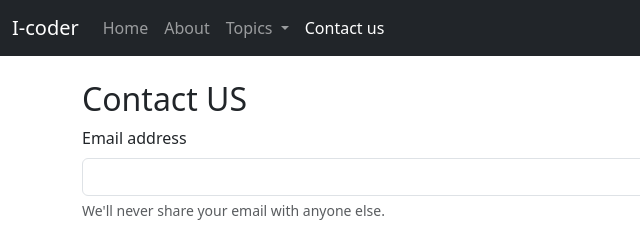
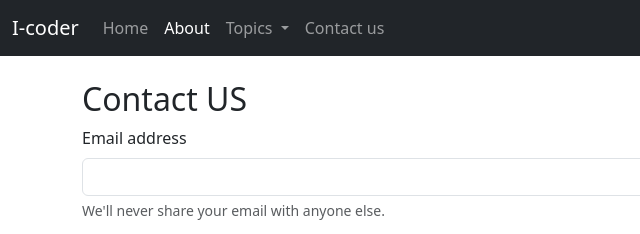
Before and after one commit to M-Zakariya/MyBSicoder, a plain HTML site: page Contact.html in a window 1280 px wide. Shown: the top 234 px of the page, 0-640 px from the left. Drawn offline with nearby package versions, Linux system fonts and the light colour scheme.

Commit message:
<ul class="navbar-nav me-auto mb-2 mb-lg-0">           <li class="nav-item ">             <a class="nav-link " aria-current="page" href="/MyBSicoder/index.html">Home</a>           </li>           <li class="nav-item ">             <a class="nav-link active" href="/MyBSicoder/About.html">About</a>           </li>           <li class="nav-item dropdown">             <a class="nav-link dropdown-toggle" href="#" role="button" data-bs-toggle="dropdown" aria-expanded="false">               Topics             </a>             <ul class="dropdown-menu">               <li><a class="dropdown-item" href="#">Technology</a></li>               <li><a class="dropdown-item" href="#">Web development</a></li>               <li>                 <hr class="dropdown-divider">Support us               </li>               <li><a class="dropdown-item" href="#">write for us</a></li>             </ul>           </li>           <li class="nav-item">             <a class="nav-link" href="/MyBSicoder/Contact.html">Contact us</a>           </li>         </ul>

```diff
--- a/Contact.html
+++ b/Contact.html
@@ -20,10 +20,10 @@
       <div class="collapse navbar-collapse" id="navbarSupportedContent">
         <ul class="navbar-nav me-auto mb-2 mb-lg-0">
           <li class="nav-item ">
-            <a class="nav-link " aria-current="page" href="/index.html">Home</a>
+            <a class="nav-link " aria-current="page" href="/MyBSicoder/index.html">Home</a>
           </li>
           <li class="nav-item ">
-            <a class="nav-link  " href="/About.html">About</a>
+            <a class="nav-link active" href="/MyBSicoder/About.html">About</a>
           </li>
           <li class="nav-item dropdown">
             <a class="nav-link dropdown-toggle" href="#" role="button" data-bs-toggle="dropdown" aria-expanded="false">
@@ -39,8 +39,9 @@
             </ul>
           </li>
           <li class="nav-item">
-            <a class="nav-link active" href="/Contact.html">Contact us</a>
+            <a class="nav-link" href="/MyBSicoder/Contact.html">Contact us</a>
           </li>
+        </ul>
         </ul>
         <form class="d-flex" role="search">
           <input class="form-control me-2" type="search" placeholder="Search" aria-label="Search">
```
